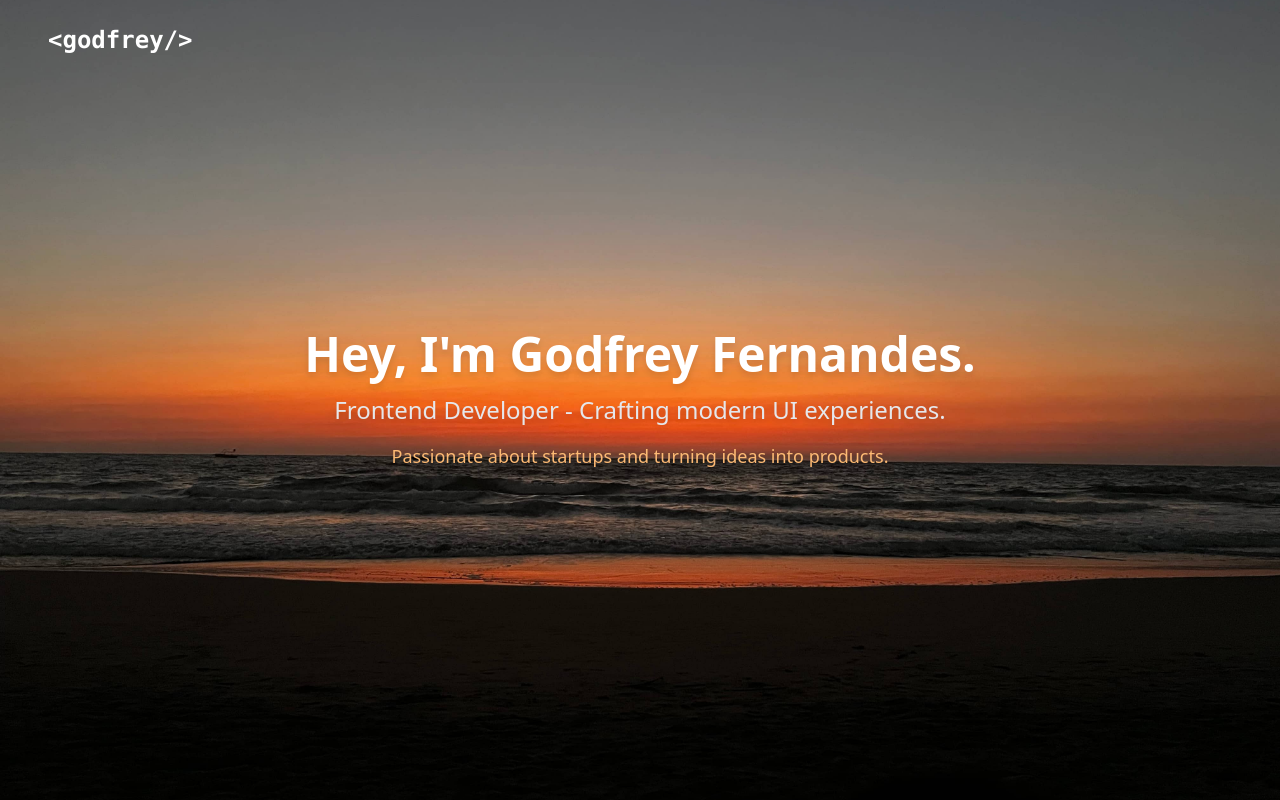
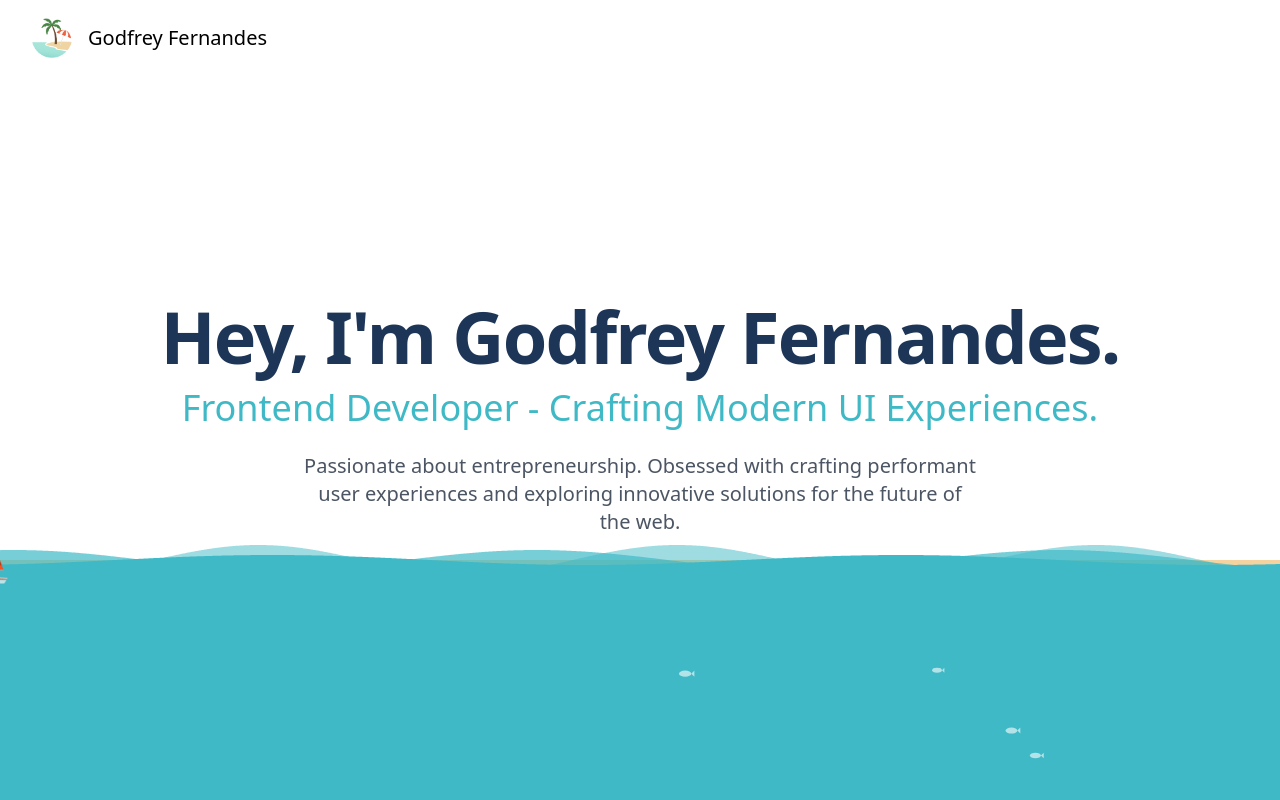
Before and after one commit to godfern/godfreyfernandes.com, a Next.js app: page / in a window 1280 px wide. Shown: the top 800 px of the page. Built offline with nearby package versions, Linux system fonts and the light colour scheme.

Commit message:
Updated Hero Section

```diff
--- a/app/layout.tsx
+++ b/app/layout.tsx
@@ -10,6 +10,16 @@ export const metadata: Metadata = {
     title: 'godfern',
   },
   manifest: '/manifest.json',
+  icons: {
+    icon: [
+      { url: '/favicon.ico', sizes: 'any' },
+      { url: '/icon1.png', type: 'image/png', sizes: '32x32' },
+      { url: '/icon0.svg', type: 'image/svg+xml' },
+    ],
+    apple: [
+      { url: '/apple-icon.png', sizes: '180x180', type: 'image/png' },
+    ],
+  },
 };
 
 export default function RootLayout({ children }: Readonly<{ children: ReactNode }>) {
--- a/components/Header/index.tsx
+++ b/components/Header/index.tsx
@@ -29,7 +29,9 @@ const Header = () => {
   return (
     <header className="sticky top-0 z-50">
       <div className=" px-4 py-3 flex items-center">
-        <h1 className="text-xl font-bold px-4 py-3 flex justify-start"><MorphingLogo /></h1>
+        <img src="/logo.png" alt="Godfrey.dev" className="w-10 h-10" />
+        <h1 className="text-xl font px-4 py-3 flex justify-start">Godfrey Fernandes</h1>
+        {/* <h1 className="text-xl font-bold px-4 py-3 flex justify-start"><MorphingLogo /></h1> */}
         {/* <div className="text-xl font-bold text-primary">MyPortfolio</div> */}
 
         {/* Desktop Nav */}
--- a/components/Hero.tsx
+++ b/components/Hero.tsx
@@ -1,42 +1,190 @@
 "use client";
-import React, { useEffect } from 'react';
-import Image from 'next/image'
-import portBanner from '../public/port_banner.jpg'
+import React, { useEffect, useRef } from 'react';
 import Header from '../components/Header';
 import { useTypewriter } from '../hooks';
 import { motion } from 'framer-motion';
 
 const Hero = () => {
   const typedText = useTypewriter("Hey, I'm Godfrey Fernandes.", 100);
+  const canvasRef = useRef<HTMLCanvasElement>(null);
 
   useEffect(() => {
     console.log('Current typed text:', typedText);
   }, [typedText]);
 
+  useEffect(() => {
+    const canvas = canvasRef.current;
+    if (!canvas) return;
+
+    const ctx = canvas.getContext('2d');
+    if (!ctx) return;
+
+    let width: number, height: number;
+    let offset = 0;
+    const waveSpeed = 0.02;
+    const beachHeightRatio = 0.3;
+    let animationId: number;
+
+    // Animated elements state
+    let boatX = -150;
+    const boatSpeed = 0.3;
+    const numFishes = 4;
+    const fishes: Array<{
+      x: number;
+      y: number;
+      size: number;
+      speed: number;
+      phase: number;
+    }> = [];
+
+    const waves = [
+      { color: 'rgba(63, 185, 198, 0.5)', amplitude: 15, frequency: 0.015, phase: 0 },
+      { color: 'rgba(63, 185, 198, 0.7)', amplitude: 10, frequency: 0.012, phase: 10 },
+      { color: 'rgba(63, 185, 198, 1.0)', amplitude: 5, frequency: 0.01, phase: 20 }
+    ];
+
+    function resizeCanvas() {
+      const section = canvas?.parentElement;
+      if (section && canvas) {
+        width = section.clientWidth;
+        height = section.clientHeight;
+        canvas.width = width;
+        canvas.height = height;
+
+        const waterLevel = height * (1 - beachHeightRatio);
+
+        // Reset boat position
+        boatX = -150;
+
+        // Initialize fishes on first run
+        if (fishes.length === 0) {
+          for (let i = 0; i < numFishes; i++) {
+            fishes.push({
+              x: Math.random() * width,
+              y: waterLevel + (Math.random() * (height - waterLevel - 30)) + 20,
+              size: 2 + Math.random() * 2,
+              speed: 0.2 + Math.random() * 0.2,
+              phase: Math.random() * 100
+            });
+          }
+        }
+      }
+    }
+
+    function draw() {
+      if (!ctx || !canvas) return;
+
+      // Calculate constant dimensions for this frame
+      const sandHeight = height * beachHeightRatio;
+      const waterLevel = height - sandHeight;
+
+      // Clear the canvas
+      ctx.clearRect(0, 0, width, height);
+
+      // Draw the Sand
+      ctx.fillStyle = '#F4D3A1';
+      ctx.fillRect(0, waterLevel, width, sandHeight);
+
+      // Draw the Water and Waves
+      waves.forEach((wave) => {
+        ctx.fillStyle = wave.color;
+        ctx.beginPath();
+        ctx.moveTo(0, height);
+        ctx.lineTo(0, waterLevel);
+
+        for (let x = 0; x <= width; x++) {
+          const y = waterLevel + wave.amplitude * Math.sin(x * wave.frequency + offset + wave.phase);
+          ctx.lineTo(x, y);
+        }
+
+        ctx.lineTo(width, height);
+        ctx.lineTo(0, height);
+        ctx.fill();
+      });
+
+      // Draw Boat (using ⛵ emoji)
+      const waveY = waterLevel + waves[2].amplitude * Math.sin(boatX * waves[2].frequency + offset + waves[2].phase);
+
+      ctx.save();
+      ctx.translate(boatX, 0);
+
+      // Draw Sailboat Emoji
+      const emoji = '⛵';
+      const emojiSize = 45;
+      const boatWidth = 45;
+
+      const emojiY = waveY + emojiSize * 0.2;
+
+      ctx.font = `${emojiSize}px sans-serif`;
+      ctx.fillText(emoji, 0, emojiY);
+
+      ctx.restore();
+
+      // Update boat position
+      boatX += boatSpeed;
+      if (boatX > width + boatWidth + 100) {
+        boatX = -boatWidth - 100;
+      }
+
+      // Draw Fishes
+      fishes.forEach((fish) => {
+        const fishBob = Math.sin(offset * 5 + fish.phase) * 3;
+
+        ctx.fillStyle = 'rgba(255, 255, 255, 0.6)';
+
+        // Body
+        ctx.beginPath();
+        ctx.ellipse(fish.x, fish.y + fishBob, fish.size * 2, fish.size, 0, 0, Math.PI * 2);
+        ctx.fill();
+
+        // Tail
+        ctx.beginPath();
+        ctx.moveTo(fish.x + fish.size * 2, fish.y + fishBob);
+        ctx.lineTo(fish.x + fish.size * 3, fish.y + fishBob - fish.size);
+        ctx.lineTo(fish.x + fish.size * 3, fish.y + fishBob + fish.size);
+        ctx.closePath();
+        ctx.fill();
+
+        // Update fish position
+        fish.x -= fish.speed;
+
+        if (fish.x < -10) {
+          fish.x = width + 10;
+          fish.y = waterLevel + (Math.random() * (height - waterLevel - 30)) + 20;
+        }
+      });
+
+      offset += waveSpeed;
+      animationId = requestAnimationFrame(draw);
+    }
+
+    resizeCanvas();
+    window.addEventListener('resize', resizeCanvas);
+    draw();
+
+    return () => {
+      window.removeEventListener('resize', resizeCanvas);
+      cancelAnimationFrame(animationId);
+    };
+  }, []);
+
   return (
-    <section id="home" className="text-center bg-gradient-to-b from-white to-gray-50">
-      <section className="relative w-full min-h-screen">
-        <Image
-          src={portBanner}
-          alt="Portfolio Banner"
-          fill // makes it full container size
-          className="object-cover"
-          priority // loads immediately, good for hero
-        />
-
-        <div className="flex flex-col justify-center text-white text-center px-4">
+    <section id="home" className="relative w-full min-h-screen bg-white overflow-hidden" style={{ fontFamily: 'ui-sans-serif, system-ui, sans-serif, "Apple Color Emoji", "Segoe UI Emoji", "Segoe UI Symbol", "Noto Color Emoji"' }}>
+      <canvas ref={canvasRef} className="absolute inset-0 w-full h-full" />
+      <div className="relative flex flex-col text-center px-4 min-h-screen z-10">
         <Header />
         <motion.div
           initial={{ opacity: 0 }}
           animate={{ opacity: 1 }}
           transition={{ duration: 1 }}
-            className="absolute inset-0 flex flex-col items-center justify-center text-white text-center px-4 z-10"
+          className="flex-1 flex flex-col items-center justify-center text-center px-4"
         >
           <motion.h1
             initial={{ y: 20, opacity: 0 }}
             animate={{ y: 0, opacity: 1 }}
             transition={{ duration: 0.5 }}
-              className="text-5xl font-bold mb-4 text-white drop-shadow-lg min-h-[3rem]"
+            // className="text-5xl font-bold mb-4 text-black min-h-[3rem]"
+            className="text-5xl sm:text-7xl font-bold tracking-tight mb-4 text-brand-navy"
           >
             {typedText || ' '}
           </motion.h1>
@@ -44,26 +192,23 @@ const Hero = () => {
             initial={{ y: 20, opacity: 0 }}
             animate={{ y: 0, opacity: 1 }}
             transition={{ duration: 0.5, delay: 0.2 }}
-              className="text-xl md:text-2xl text-gray-200 max-w-2xl drop-shadow-lg"
+            // className="text-xl md:text-2xl text-black max-w-2xl"
+            className="text-xl md:text-4xl font-light text-brand-aqua mb-6"
           >
-              Frontend Developer - Crafting modern UI experiences.
+            Frontend Developer - Crafting Modern UI Experiences.
             {/* I love creating pixel-perfect, performant interfaces and exploring new technologies. */}
           </motion.p>
           <motion.p
             initial={{ y: 20, opacity: 0 }}
             animate={{ y: 0, opacity: 1 }}
             transition={{ duration: 0.5, delay: 0.4 }}
-              className="mt-4 text-lg text-orange-300 max-w-2xl drop-shadow-lg"
+            // className="mt-4 text-lg text-black max-w-2xl"
+            className="text-lg font-light sm:text-xl text-gray-600 max-w-2xl mx-auto mb-10"
           >
-              Passionate about startups and turning ideas into products.
+            Passionate about entrepreneurship. Obsessed with crafting performant user experiences and exploring innovative solutions for the future of the web.
           </motion.p>
-            {/* <p className="text-lg max-w-xl mx-auto">
-          Senior Frontend Developer — crafting performant UI systems with React, TypeScript & Tailwind CSS.
-        </p> */}
         </motion.div>
-          {/* <h1 className="text-5xl font-bold mb-4">Hi, I'm Godfrey Fernandes</h1> */}
       </div>
-      </section>
     </section>
   );
 };
--- a/styles/globals.css
+++ b/styles/globals.css
@@ -3,7 +3,7 @@
 @tailwind utilities;
 
 body {
-  @apply bg-[#1B1E22] text-white;
+  @apply bg-white text-black;
 }
 
 .sunset-gradient {
--- a/tailwind.config.js
+++ b/tailwind.config.js
@@ -19,6 +19,11 @@ module.exports = {
       //   },
       // },
       colors: {
+        'brand-aqua': '#3FB9C6',
+        'brand-navy': '#1D3557',
+        'brand-sand': '#F4D3A1',
+        'brand-coral': '#E67E22',
+        'brand-green': '#496D59',
         primary: {
           DEFAULT: '#F15A29',   // Sunset Orange
           dark: '#D74D21',
```
Also changed, not shown: 1 other file (tests, documents, lock files or other folders). Lines whose indentation alone changed are shown as unchanged.
